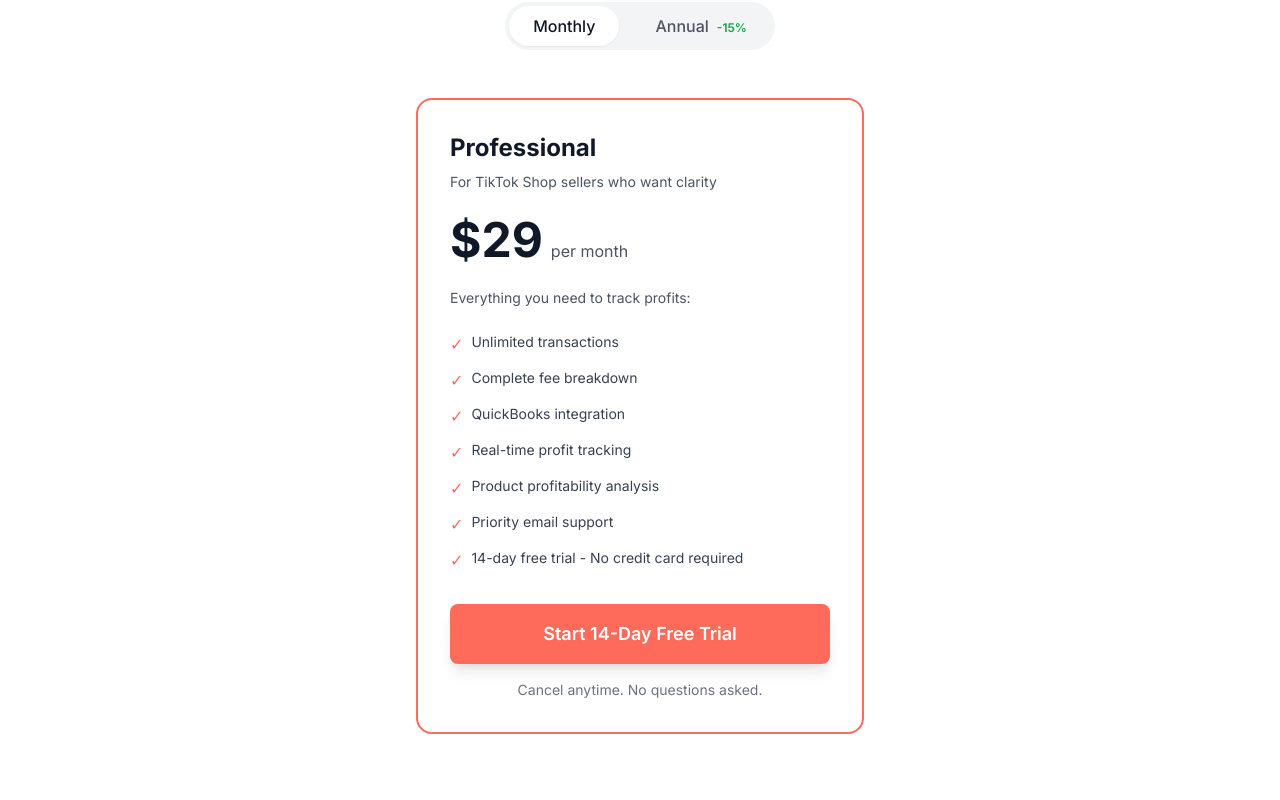
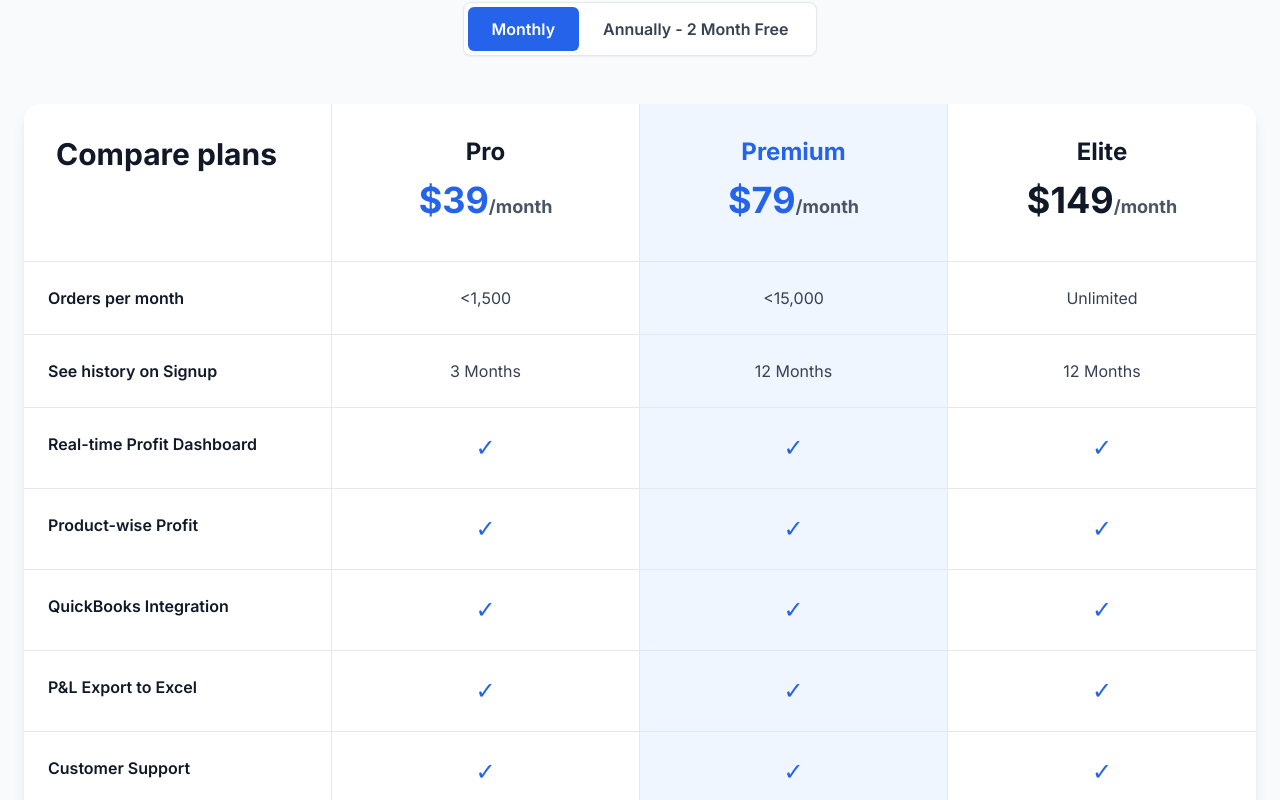
Before and after one commit to algominds35/tiktokshop-project-, a Next.js app: page / in a window 1280 px wide. Shown: the part 4580-5380 px from the top of the page. Built offline with nearby package versions, Linux system fonts and the light colour scheme.

Commit message:
Add pricing comparison table with 3 tiers: Pro , Premium , Elite

```diff
--- a/app/page.jsx
+++ b/app/page.jsx
@@ -345,7 +345,7 @@ export default function LandingPage() {
       </section>
 
       {/* Pricing Section */}
-      <section id="pricing" className="py-20 px-6 bg-white">
+      <section id="pricing" className="py-20 px-6 bg-gray-50">
         <div className="max-w-7xl mx-auto">
           <div className="text-center mb-12">
             <h2 className="text-4xl lg:text-5xl font-bold text-gray-900 mb-4">
@@ -356,71 +356,193 @@ export default function LandingPage() {
             </p>
 
             {/* Pricing Toggle */}
-            <div className="inline-flex items-center gap-3 bg-gray-100 rounded-full p-1">
+            <div className="inline-flex items-center gap-0 bg-white rounded-lg p-1 border border-gray-200 shadow-sm">
               <button
                 onClick={() => setPricingInterval('monthly')}
-                className={`px-6 py-2 rounded-full font-medium transition-all ${
+                className={`px-6 py-2.5 rounded-md font-semibold transition-all ${
                   pricingInterval === 'monthly'
-                    ? 'bg-white text-gray-900 shadow-sm'
-                    : 'text-gray-600'
+                    ? 'bg-blue-600 text-white'
+                    : 'text-gray-700 hover:text-gray-900'
                 }`}
               >
                 Monthly
               </button>
               <button
                 onClick={() => setPricingInterval('annual')}
-                className={`px-6 py-2 rounded-full font-medium transition-all ${
+                className={`px-6 py-2.5 rounded-md font-semibold transition-all ${
                   pricingInterval === 'annual'
-                    ? 'bg-white text-gray-900 shadow-sm'
-                    : 'text-gray-600'
+                    ? 'bg-blue-600 text-white'
+                    : 'text-gray-700 hover:text-gray-900'
                 }`}
               >
-                Annual
-                <span className="ml-2 text-xs text-green-600 font-semibold">-15%</span>
+                Annually - 2 Month Free
               </button>
             </div>
           </div>
 
-          <div className="max-w-md mx-auto">
-            {/* Professional Plan - Only Option */}
-            <div className="bg-white rounded-2xl p-8 border-2 border-[#FF6B5B] relative">
-              <h3 className="text-2xl font-bold text-gray-900 mb-2">Professional</h3>
-              <p className="text-sm text-gray-600 mb-6">For TikTok Shop sellers who want clarity</p>
-              <div className="mb-6">
-                <span className="text-5xl font-bold text-gray-900">$29</span>
-                <span className="text-gray-600 ml-2">per month</span>
+          {/* Pricing Comparison Table */}
+          <div className="bg-white rounded-2xl shadow-lg overflow-hidden">
+            <div className="grid grid-cols-4 gap-0">
+              {/* Header Row */}
+              <div className="p-8 border-r border-b border-gray-200">
+                <h3 className="text-3xl font-bold text-gray-900">Compare plans</h3>
               </div>
-              <p className="text-sm text-gray-600 mb-6">Everything you need to track profits:</p>
 
-              <ul className="space-y-3 mb-8">
-                {[
-                  'Unlimited transactions',
-                  'Complete fee breakdown',
-                  'QuickBooks integration',
-                  'Real-time profit tracking',
-                  'Product profitability analysis',
-                  'Priority email support',
-                  '14-day free trial - No credit card required'
-                ].map((feature, i) => (
-                  <li key={i} className="flex items-start gap-2">
-                    <span className="text-[#FF6B5B]">✓</span>
-                    <span className="text-sm text-gray-700">{feature}</span>
-                  </li>
-                ))}
-              </ul>
+              {/* Plan Names */}
+              <div className="p-8 text-center border-r border-b border-gray-200">
+                <h4 className="text-2xl font-bold text-gray-900 mb-3">Pro</h4>
+                <div className="text-4xl font-bold text-blue-600 mb-2">
+                  ${pricingInterval === 'monthly' ? '39' : '33'}
+                  <span className="text-lg text-gray-600">/month</span>
+                </div>
+              </div>
 
-              <Link
-                href="/signup"
-                className="block w-full py-4 bg-[#FF6B5B] text-white text-center rounded-lg font-semibold hover:bg-[#FF5547] transition-colors shadow-lg text-lg"
-              >
-                Start 14-Day Free Trial
-              </Link>
+              <div className="p-8 text-center border-r border-b border-gray-200 bg-blue-50">
+                <h4 className="text-2xl font-bold text-blue-600 mb-3">Premium</h4>
+                <div className="text-4xl font-bold text-blue-600 mb-2">
+                  ${pricingInterval === 'monthly' ? '79' : '66'}
+                  <span className="text-lg text-gray-600">/month</span>
+                </div>
+              </div>
 
-              <p className="text-center text-sm text-gray-500 mt-4">
-                Cancel anytime. No questions asked.
-              </p>
+              <div className="p-8 text-center border-b border-gray-200">
+                <h4 className="text-2xl font-bold text-gray-900 mb-3">Elite</h4>
+                <div className="text-4xl font-bold text-gray-900 mb-2">
+                  ${pricingInterval === 'monthly' ? '149' : '124'}
+                  <span className="text-lg text-gray-600">/month</span>
+                </div>
+              </div>
+
+              {/* Orders per month */}
+              <div className="p-6 font-semibold text-gray-900 border-r border-b border-gray-200">
+                Orders per month
+              </div>
+              <div className="p-6 text-center border-r border-b border-gray-200">
+                <span className="text-gray-700">&lt;1,500</span>
+              </div>
+              <div className="p-6 text-center border-r border-b border-gray-200 bg-blue-50">
+                <span className="text-gray-700">&lt;15,000</span>
+              </div>
+              <div className="p-6 text-center border-b border-gray-200">
+                <span className="text-gray-700">Unlimited</span>
+              </div>
+
+              {/* History Access */}
+              <div className="p-6 font-semibold text-gray-900 border-r border-b border-gray-200">
+                See history on Signup
+              </div>
+              <div className="p-6 text-center border-r border-b border-gray-200">
+                <span className="text-gray-700">3 Months</span>
+              </div>
+              <div className="p-6 text-center border-r border-b border-gray-200 bg-blue-50">
+                <span className="text-gray-700">12 Months</span>
+              </div>
+              <div className="p-6 text-center border-b border-gray-200">
+                <span className="text-gray-700">12 Months</span>
+              </div>
+
+              {/* Real-time Profit Dashboard */}
+              <div className="p-6 font-semibold text-gray-900 border-r border-b border-gray-200">
+                Real-time Profit Dashboard
+              </div>
+              <div className="p-6 text-center border-r border-b border-gray-200">
+                <span className="text-blue-600 text-2xl">✓</span>
+              </div>
+              <div className="p-6 text-center border-r border-b border-gray-200 bg-blue-50">
+                <span className="text-blue-600 text-2xl">✓</span>
+              </div>
+              <div className="p-6 text-center border-b border-gray-200">
+                <span className="text-blue-600 text-2xl">✓</span>
+              </div>
+
+              {/* Product-wise Profit */}
+              <div className="p-6 font-semibold text-gray-900 border-r border-b border-gray-200">
+                Product-wise Profit
+              </div>
+              <div className="p-6 text-center border-r border-b border-gray-200">
+                <span className="text-blue-600 text-2xl">✓</span>
+              </div>
+              <div className="p-6 text-center border-r border-b border-gray-200 bg-blue-50">
+                <span className="text-blue-600 text-2xl">✓</span>
+              </div>
+              <div className="p-6 text-center border-b border-gray-200">
+                <span className="text-blue-600 text-2xl">✓</span>
+              </div>
+
+              {/* QuickBooks Integration */}
+              <div className="p-6 font-semibold text-gray-900 border-r border-b border-gray-200">
+                QuickBooks Integration
+              </div>
+              <div className="p-6 text-center border-r border-b border-gray-200">
+                <span className="text-blue-600 text-2xl">✓</span>
+              </div>
+              <div className="p-6 text-center border-r border-b border-gray-200 bg-blue-50">
+                <span className="text-blue-600 text-2xl">✓</span>
+              </div>
+              <div className="p-6 text-center border-b border-gray-200">
+                <span className="text-blue-600 text-2xl">✓</span>
+              </div>
+
+              {/* P&L Export to Excel */}
+              <div className="p-6 font-semibold text-gray-900 border-r border-b border-gray-200">
+                P&L Export to Excel
+              </div>
+              <div className="p-6 text-center border-r border-b border-gray-200">
+                <span className="text-blue-600 text-2xl">✓</span>
+              </div>
+              <div className="p-6 text-center border-r border-b border-gray-200 bg-blue-50">
+                <span className="text-blue-600 text-2xl">✓</span>
+              </div>
+              <div className="p-6 text-center border-b border-gray-200">
+                <span className="text-blue-600 text-2xl">✓</span>
+              </div>
+
+              {/* Customer Support */}
+              <div className="p-6 font-semibold text-gray-900 border-r border-b border-gray-200">
+                Customer Support
+              </div>
+              <div className="p-6 text-center border-r border-b border-gray-200">
+                <span className="text-blue-600 text-2xl">✓</span>
+              </div>
+              <div className="p-6 text-center border-r border-b border-gray-200 bg-blue-50">
+                <span className="text-blue-600 text-2xl">✓</span>
+              </div>
+              <div className="p-6 text-center border-b border-gray-200">
+                <span className="text-blue-600 text-2xl">✓</span>
+              </div>
+
+              {/* CTA Buttons */}
+              <div className="p-6 border-r border-gray-200"></div>
+              <div className="p-6 text-center border-r border-gray-200">
+                <Link
+                  href="/signup"
+                  className="inline-block w-full px-6 py-3 border-2 border-gray-300 text-gray-900 rounded-lg font-semibold hover:border-gray-900 transition-colors"
+                >
+                  Select Pro
+                </Link>
+              </div>
+              <div className="p-6 text-center border-r border-gray-200 bg-blue-50">
+                <Link
+                  href="/signup"
+                  className="inline-block w-full px-6 py-3 bg-blue-600 text-white rounded-lg font-semibold hover:bg-blue-700 transition-colors shadow-lg"
+                >
+                  Select Premium
+                </Link>
+              </div>
+              <div className="p-6 text-center">
+                <Link
+                  href="/signup"
+                  className="inline-block w-full px-6 py-3 border-2 border-gray-300 text-gray-900 rounded-lg font-semibold hover:border-gray-900 transition-colors"
+                >
+                  Select Elite
+                </Link>
+              </div>
             </div>
           </div>
+
+          <p className="text-center text-sm text-gray-500 mt-8">
+            All plans include 14-day free trial. No credit card required.
+          </p>
         </div>
       </section>
 
```
